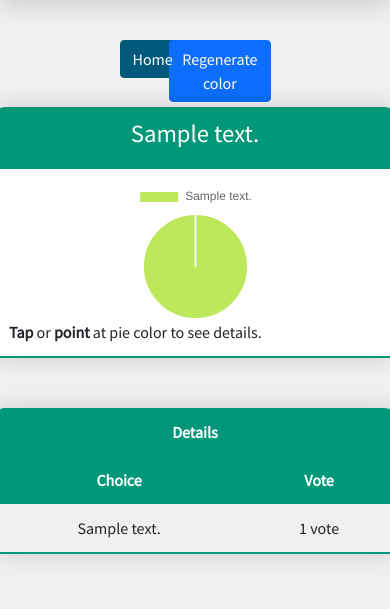
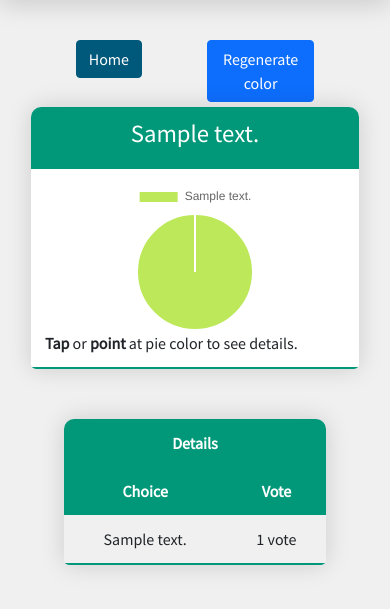
Before and after one commit to tboonma/ku-polls, a Django app: page /1/results in a window 390 px wide. Shown: the part 56-665 px from the top of the page. Run offline with Django 3.2, Linux system fonts and the light colour scheme; tables that the repository leaves empty hold one stand-in row (values such as "Sample post"); parts of the project's set-up code (start-up, migrations or seed data) failed here and were passed over.

Commit message:
Improve Responsive UI

```diff
--- a/polls/static/polls/css/main.css
+++ b/polls/static/polls/css/main.css
@@ -9,7 +9,7 @@ body {
 .content-table {
     border-collapse: collapse;
     margin: 5px 0;
-    min-width: 400px;
+    min-width: 250px;
     border-radius: 10px 10px 5px 5px;
     overflow: hidden;
     box-shadow: 0 0 25px rgba(0, 0, 0, .15);
--- a/polls/templates/polls/details.html
+++ b/polls/templates/polls/details.html
@@ -6,12 +6,12 @@
 
 {% block main_content %}
     <div class="d-flex align-items-center justify-content-center" style="padding: 40px 20px 0 20px;">
-        <div class="row justify-content-between w-50">
+        <div class="row justify-content-between w-75" style="max-width: 600px">
             <div class="col-6"><a class="vote-btn back-btn btn btn-primary" href="/" role="button"><span>Home</span></a></div>
         </div>
     </div>
     <div class="d-flex flex-column align-items-center" style="padding: 0 20px 0 20px;">
-        <table class="content-table w-50 submit-table" style="background-color: white;">
+        <table class="content-table w-75 submit-table" style="background-color: white; max-width: 600px">
         <thead>
             <tr>
                 <th class="text-center"><h2>{{ question.question_text }}</h2></th>
--- a/polls/templates/polls/results.html
+++ b/polls/templates/polls/results.html
@@ -6,13 +6,13 @@
 
 {% block main_content %}
     <div class="d-flex align-items-center justify-content-center" style="padding: 40px 20px 0 20px;">
-        <div class="row justify-content-between w-50">
+        <div class="row justify-content-between w-75" style="max-width: 600px">
             <div class="col-6"><a class="vote-btn back-btn home-btn btn btn-primary" href="/" role="button"><span>Home</span></a></div>
             <div class="col-6"><button class="btn btn-primary" onClick="generate_chart();" style="float: right !important;"><span>Regenerate color</span></button></div>
         </div>
     </div>
     <div class="d-flex align-items-center justify-content-center" style="padding: 0 20px 0 20px;">
-        <table class="content-table w-50" style="background-color: white;">
+        <table class="content-table w-75" style="background-color: white; max-width: 600px;">
             <thead>
             <tr>
                 <th class="text-center"><h2>{{ question.question_text }}</h2></th>
@@ -22,7 +22,7 @@
             <tr>
                 <td>
                     <div class="w-100 d-flex align-items-center justify-content-center">
-                        <div class="w-75"><canvas id="pie-chart"></canvas></div>
+                        <div class="w-100"><canvas id="pie-chart"></canvas></div>
                     </div>
                     <span><strong>Tap</strong> or <strong>point</strong> at pie color to see details.</span>
                 </td>
@@ -31,7 +31,7 @@
         </table>
     </div>
     <div class="d-flex align-items-center justify-content-center" style="padding: 40px 20px 20px 20px;">
-        <table class="content-table w-25">
+        <table class="content-table w-75" style="max-width: 600px">
             <thead>
                 <tr>
                     <th class="text-center" colspan="2" style="font-size: 16px;">Details</th>
```
